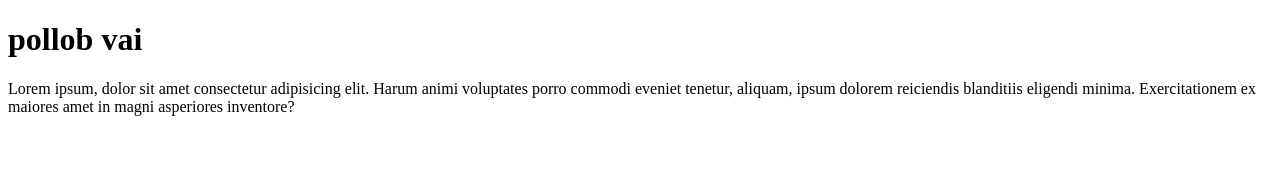
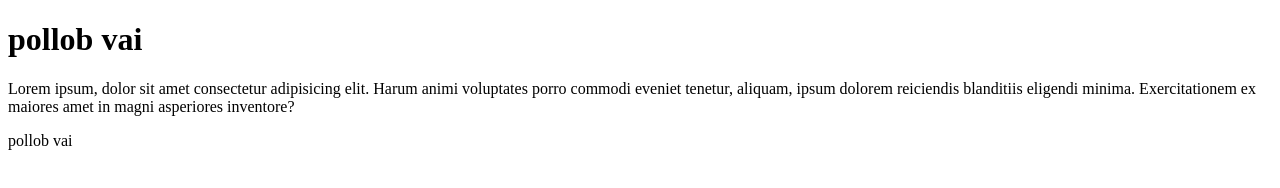
Before and after one commit to nazir8890/first-project, a plain HTML site: page index.html in a window 1280 px wide. Drawn offline with Linux system fonts and the light colour scheme.

Commit message:
Update index.html

```diff
--- a/index.html
+++ b/index.html
@@ -10,5 +10,8 @@
     <p>
         Lorem ipsum, dolor sit amet consectetur adipisicing elit. Harum animi voluptates porro commodi eveniet tenetur, aliquam, ipsum dolorem reiciendis blanditiis eligendi minima. Exercitationem ex maiores amet in magni asperiores inventore?
     </p>
+    <p>
+        pollob vai
+    </p>
 </body>
 </html>
```
